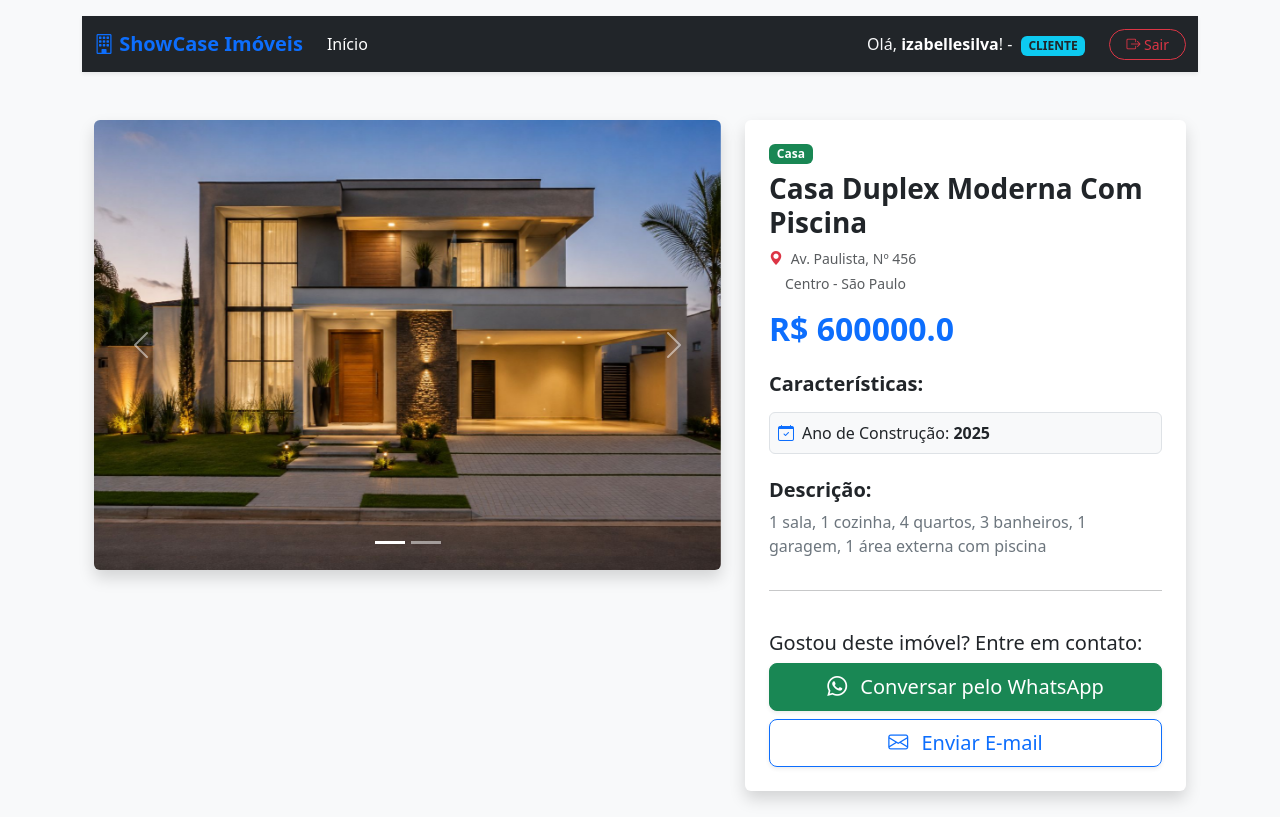
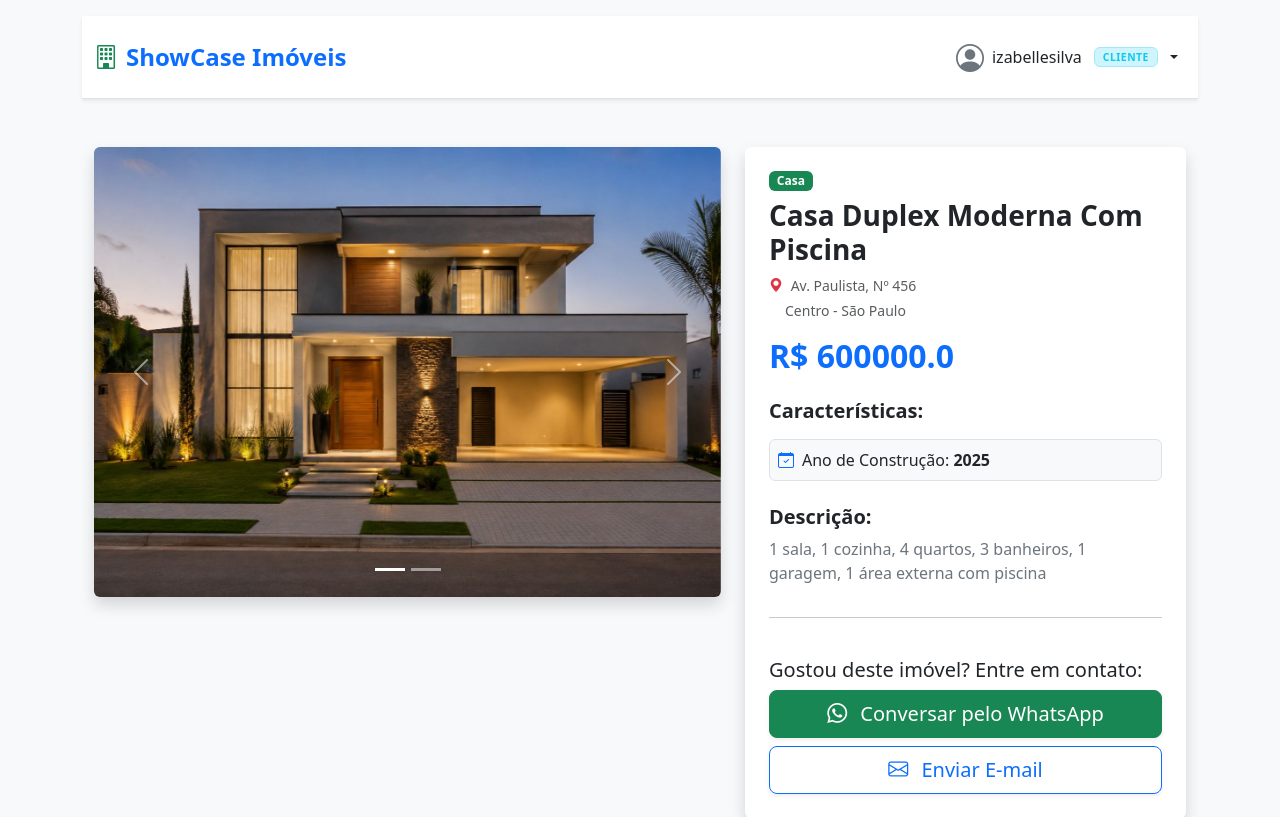
Before and after one commit to IzabelleSilva21/ShowCaseImoveis, a Django app: page //detalhes_imovel/3/ in a window 1280 px wide. Shown: the top 817 px of the page. Run offline with Django 5.2, Linux system fonts and the light colour scheme; a user stored in the database is signed in; data comes from the database, SQL or seed files in the repository; both versions use the stored data as it was after the commit.

Commit message:
Adicionando a função detalhes_perfil() na views.py
Adicionando as páginas de detalhes_perfil.html e editar_perfil.html.

Alterando o arquivo css.

Alterando a barra de navegação (navBar) do arquivo base.html

adicionando as rotas na url.py

```diff
--- a/ShowCasaImoveis/ShowCasaImoveis/settings.py
+++ b/ShowCasaImoveis/ShowCasaImoveis/settings.py
@@ -11,6 +11,9 @@ https://docs.djangoproject.com/en/6.0/ref/settings/
 """
 import os
 from pathlib import Path
+
+# Faz a sessão expirar assim que o usuário fecha o navegador
+SESSION_EXPIRE_AT_BROWSER_CLOSE = True
 
 # Build paths inside the project like this: BASE_DIR / 'subdir'.
 BASE_DIR = Path(__file__).resolve().parent.parent
--- a/ShowCasaImoveis/static/css/style.css
+++ b/ShowCasaImoveis/static/css/style.css
@@ -30,7 +30,7 @@ input::-webkit-inner-spin-button {
 
 input[type=number] {
     -moz-appearance: textfield; /* Para o Firefox */
-    appearance: none;           /* Padrão moderno */
+    appearance: none; /* Padrão moderno */
 }
 
 /* Estilização das imagens no carrossel da página de detalhes */
@@ -44,3 +44,27 @@ input[type=number] {
     height: 100px;
     object-fit: cover;
 }
+
+
+/* Customizações da Navbar - ShowCase Imóveis */
+
+/* Define o tamanho mínimo do menu flutuante do perfil */
+.dropdown-menu-perfil {
+    min-width: 200px;
+}
+
+/* Formatação sutil para as etiquetas de Corretor/Cliente */
+.navbar-badge-perfil {
+    font-size: 0.65rem;
+    letter-spacing: 0.5px;
+}
+
+/* Efeito visual suave ao passar o mouse ou focar no botão do perfil */
+.navbar .hover-bg {
+    transition: background-color 0.2s ease;
+}
+
+.navbar .hover-bg:hover,
+.navbar .hover-bg:focus {
+    background-color: rgba(0, 0, 0, 0.05) !important;
+}
--- a/ShowCasaImoveis/template/base.html
+++ b/ShowCasaImoveis/template/base.html
@@ -28,48 +28,64 @@
     {% endfor %}
     {% endif %}
 
-    <!--       Barra de navegação - cabeçalho responsivo (só aparece se estiver logado) -->
+    <!-- Barra de navegação - cabeçalho responsivo (só aparece se estiver logado) -->
     {% if user.is_authenticated %}
-    <nav class="navbar navbar-expand-lg navbar-dark bg-dark shadow-sm">
-        <div class="container">
-            <a class="navbar-brand fw-bold text-primary" href="{% url 'pagina_inicial' %}">
-                <i class="bi bi-building"></i> ShowCase Imóveis
+    <nav class="navbar navbar-expand-lg navbar-light bg-white shadow-sm border-bottom py-3">
+        <div class="container-fluid">
+
+            <a class="navbar-brand fw-bold text-primary fs-4 d-flex align-items-center gap-2"
+               href="{% url 'pagina_inicial' %}">
+                <i class="bi bi-building text-success"></i>
+                <span>ShowCase Imóveis</span>
             </a>
 
-            <!-- Botão sanduíche para celular (os 3 riscos)-->
-            <button class="navbar-toggler" type="button" data-bs-toggle="collapse" data-bs-target="#conteudoNavbar"
+            <!--            Botão hamburguer (navbar-toggler)-->
+            <button class="navbar-toggler border-0" type="button" data-bs-toggle="collapse"
+                    data-bs-target="#conteudoNavbar"
                     aria-controls="conteudoNavbar" aria-expanded="false" aria-label="Toggle navigation">
                 <span class="navbar-toggler-icon"></span>
             </button>
 
+            <!--        O Bloco Retrátil (collapse e os links)-->
             <div class="collapse navbar-collapse" id="conteudoNavbar">
-                <!-- Links de Navegação -->
-                <ul class="navbar-nav me-auto mb-2 mb-lg-0">
-                    <li class="nav-item">
-                        <a class="nav-link active" href="{% url 'pagina_inicial' %}">Início</a>
-                    </li>
-                </ul>
+                <div class="navbar-nav ms-auto align-items-lg-center mt-2 mt-lg-0">
+                    <div class="dropdown">
 
-                <div class="d-flex align-items-center gap-3">
-                        <span class="text-light me-2">
-                            Olá, <strong class="text-white">{{ user.username }}</strong>! -
+                        <button class="d-flex align-items-center gap-2 border-0 bg-transparent text-decoration-none dropdown-toggle link-dark fw-medium py-1 px-2 rounded-3 hover-bg w-100 text-start"
+                                type="button" id="dropdownPerfil" data-bs-toggle="dropdown" aria-expanded="false">
+
+                            <i class="bi bi-person-circle fs-3 text-secondary"></i>
+
+                            <span class="d-none d-sm-inline">{{ user.username }}</span>
 
                             {% if user.perfil_corretor %}
-                                <span class="badge bg-success text-white ms-1 text-uppercase"
-                                      style="font-size: 0.75rem;">Corretor</span>
+                            <span class="badge bg-success-subtle text-success border border-success-subtle text-uppercase px-2 py-1 ms-1 navbar-badge-perfil">Corretor</span>
                             {% else %}
-                                <span class="badge bg-info text-dark ms-1 text-uppercase"
-                                      style="font-size: 0.75rem;">Cliente</span>
+                            <span class="badge bg-info-subtle text-info border border-info-subtle text-uppercase px-2 py-1 ms-1 navbar-badge-perfil">Cliente</span>
                             {% endif %}
-                        </span>
-                    <!--                        Todo: Fazer essa parte aqui-->
-                    <!--                    <a href="#" class="text-white fs-4 me-2" title="Meu Perfil">-->
-                    <!--                        <i class="bi bi-person-circle-fill text-primary"></i>-->
-                    <!--                    </a>-->
+                        </button>
 
-                    <a href="{% url 'logout' %}" class="btn btn-outline-danger btn-sm rounded-pill px-3">
-                        <i class="bi bi-box-arrow-right"></i> Sair
-                    </a>
+                        <ul class="dropdown-menu dropdown-menu-end shadow border-0 mt-2 p-2 rounded-3 dropdown-menu-perfil" aria-labelledby="dropdownPerfil">
+
+                            <li>
+                                <a class="dropdown-item d-flex align-items-center gap-2 py-2 rounded-2"
+                                   href="{% url 'detalhes_perfil' %}">
+                                    <i class="bi bi-gear text-secondary"></i> Meus Dados
+                                </a>
+                            </li>
+
+                            <li>
+                                <hr class="dropdown-divider my-2">
+                            </li>
+
+                            <li>
+                                <a class="dropdown-item d-flex align-items-center gap-2 py-2 rounded-2 text-danger"
+                                   href="{% url 'logout' %}">
+                                    <i class="bi bi-box-arrow-right"></i> Sair da Conta
+                                </a>
+                            </li>
+                        </ul>
+                    </div>
                 </div>
 
             </div>
--- a/ShowCasaImoveis/template/detalhes_imovel.html
+++ b/ShowCasaImoveis/template/detalhes_imovel.html
@@ -1,4 +1,4 @@
-{%extends 'base.html'%}     <!-- Extendendo o esqueleto da página base.html-->
+{% extends 'base.html' %}     <!-- Extendendo o esqueleto da página base.html-->
 {% load static %}
 
 {% block titulo %}Detalhes do Imóvel - {{ imovel.titulo }} {% endblock %}
--- a/ShowCasaImoveis/vitrine/urls.py
+++ b/ShowCasaImoveis/vitrine/urls.py
@@ -1,17 +1,17 @@
 from django.contrib import admin
 from django.urls import path
 from .views import pagina_inicial, login_usuario, cadastrar_usuario, adicionar_imovel, detalhes_imovel, editar_imovel, \
-    excluir_imovel, logout_usuario
+    excluir_imovel, logout_usuario, detalhes_perfil, editar_perfil
 
 urlpatterns = [
     path('', login_usuario, name='login'),
+    path('/cadastro/', cadastrar_usuario, name='cadastro'),
     path('/pagina_inicial/', pagina_inicial, name='pagina_inicial'),
-    path('/cadastro/', cadastrar_usuario, name='cadastro'),
     path('/adicionar_imovel/', adicionar_imovel, name='adicionar_imovel'),
     path('/detalhes_imovel/<int:id>/', detalhes_imovel, name='detalhes_imovel'),
     path('/editar_imovel/<int:id>/', editar_imovel, name='editar_imovel'),
     path('excluir_imovel/<int:id>/', excluir_imovel, name='excluir_imovel'),
+    path('/detalhes_perfil/', detalhes_perfil, name='detalhes_perfil'),
+    path('/editar_perfil/', editar_perfil, name='editar_perfil'),
     path('/logout/', logout_usuario, name='logout')
-
-
 ]
--- a/ShowCasaImoveis/vitrine/views.py
+++ b/ShowCasaImoveis/vitrine/views.py
@@ -1,7 +1,7 @@
 from django.contrib.auth.decorators import login_required
 from django.shortcuts import render, redirect, get_object_or_404
 from django.contrib.auth import login, authenticate, logout
-from django.contrib.auth.forms import UserCreationForm, AuthenticationForm
+from django.contrib.auth.forms import AuthenticationForm
 from django.contrib import messages
 from django.views.decorators.http import require_POST
 
@@ -143,6 +143,28 @@ def detalhes_imovel(request, id):
 
     return render(request, 'detalhes_imovel.html', dados_para_a_tela)
 
+@login_required
+def detalhes_perfil(request):
+    usuario = request.user
+    perfil = None
+    tipo_perfil = None
+
+    if hasattr(usuario, 'perfil_cliente'):
+        perfil = usuario.perfil_cliente
+        tipo_perfil = 'cliente'
+
+    elif hasattr(usuario, 'perfil_corretor'):
+        perfil = usuario.perfil_corretor
+        tipo_perfil = 'corretor'
+
+    dados_para_tela = {
+        'usuario': usuario,
+        'perfil': perfil,
+        'tipo_perfil': tipo_perfil,
+    }
+
+    return render(request, 'detalhes_perfil.html', dados_para_tela)
+
 
 @login_required     #Só quem tá logado pode acessar essa função
 def editar_perfil(request):
@@ -158,7 +180,7 @@ def editar_perfil(request):
         tipo_perfil = 'corretor'
 
     if request.method == "POST":
-        usuario.first_name = request.POST.get('name')
+        usuario.username = request.POST.get('username')
         usuario.email = request.POST.get('email')
         usuario.save()
 
@@ -175,7 +197,7 @@ def editar_perfil(request):
     return render(request, 'editar_perfil.html', dados_para_a_tela)
 
 
-#Lógica do cadastro corrigida
+#Lógica do cadastro
 def cadastrar_usuario(request):
     if request.method == "POST":
         # Capturando os dados que vieram do formulário limpo do HTML
@@ -186,12 +208,12 @@ def cadastrar_usuario(request):
         senha_input = request.POST.get('password')
         confirmacao_senha = request.POST.get('password_confirm')
 
-        # Validação simples: verificar se as senhas coincidem
+        # Validação simples: verifica se as senhas são iguais
         if senha_input != confirmacao_senha:
             messages.error(request, 'A senha e a confirmação devem ser iguais!')
             return render(request, 'cadastro.html')
 
-        # Validação simples: verificar se o usuário já existe
+        # Validação simples: verifica se o usuário já existe
         if User.objects.filter(username=usuario_input).exists():
             messages.error(request, 'Este nome de usuário já está em uso.')
             return render(request, 'cadastro.html')
@@ -231,6 +253,9 @@ def login_usuario(request):
         else:
             messages.error(request, 'Não foi possivel realizar o login!\nUsuário e/ou senha inválidos!')
     else:
+        if request.user.is_authenticated:
+            logout(request)
+
         form = AuthenticationForm()
 
     return  render(request, 'login.html', {'form': form})
```
Also changed, not shown: ShowCasaImoveis/template/editar_perfil.html (+73 -4 lines), ShowCasaImoveis/db.sqlite3, ShowCasaImoveis/media/media/img/WhatsApp_Image_2026-06-16_at_07_9S8jyra.38.59.jpeg (added), ShowCasaImoveis/media/media/img/WhatsApp_Image_2026-06-16_at_07_UQZhlqd.39.00.jpeg (added), ShowCasaImoveis/media/media/img/WhatsApp_Image_2026-06-16_at_07_ztmfnAf.38.59_2.jpeg (added), ShowCasaImoveis/media/media/img/WhatsApp_Image_2026-06-16_at_16.43.57.jpeg (added), ShowCasaImoveis/media/media/img/WhatsApp_Image_2026-06-16_at_16.43.58.jpeg (added), ShowCasaImoveis/media/media/img/WhatsApp_Image_2026-06-16_at_16.43.59.jpeg (added), ShowCasaImoveis/media/media/img/WhatsApp_Image_2026-06-16_at_16_5YdYuW0.43.41.jpeg (added), ShowCasaImoveis/media/media/img/WhatsApp_Image_2026-06-16_at_16_G8hDjEU.43.41_2.jpeg (added), ShowCasaImoveis/media/media/img/WhatsApp_Image_2026-06-16_at_16_no6hBEr.43.41_1.jpeg (added).
